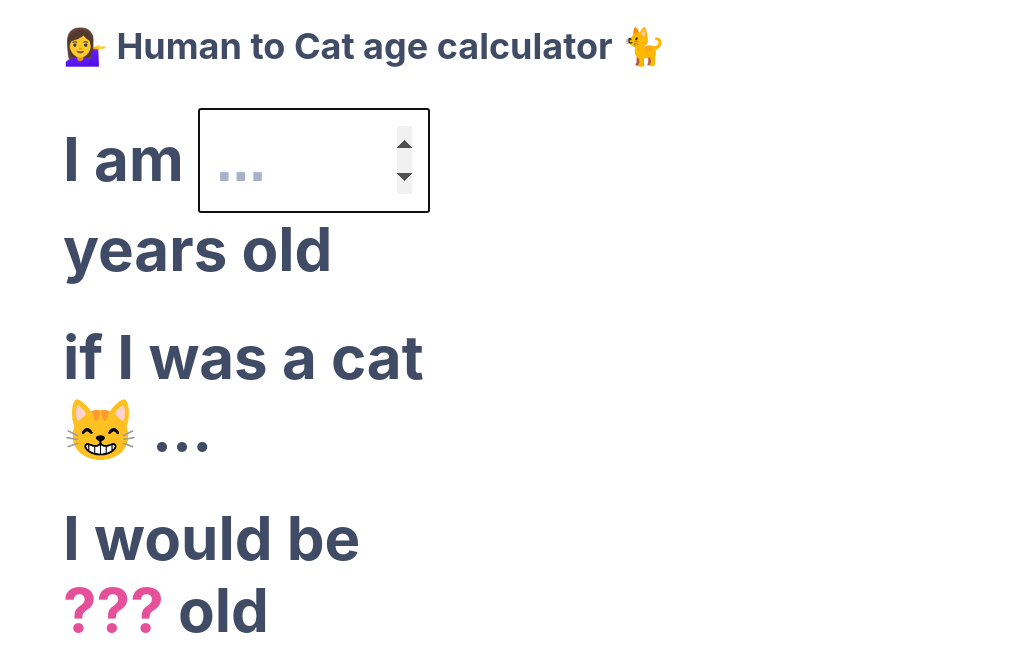
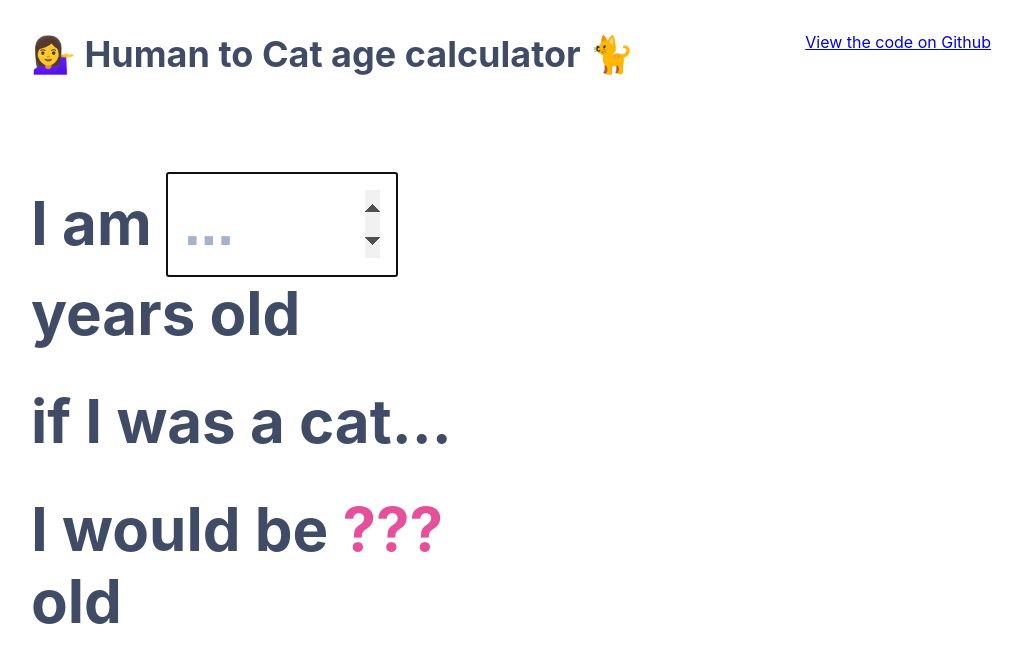
Before and after one commit to embob/cat-age-calculator-app, a React (Create React App) app: page / in a window 1280 px wide. Shown: the top 672 px of the page, without its empty margins (129-1151 px from the left). Built offline with nearby package versions, Linux system fonts and the light colour scheme.

Commit message:
Add Github link + styling

```diff
--- a/src/App.css
+++ b/src/App.css
@@ -1,5 +1,6 @@
+
 .App {
-  width: 70%;
+  width: 75%;
   margin: 0 auto;
   color: #404c66;
 }
@@ -7,9 +8,16 @@
 .App header {
   display: flex;
   justify-content: space-between;
+  margin: 32px 0 96px;
+  /* margin-bottom: 96px; */
 }
 
 .App__title {
   font-size: 36px;
-  margin-bottom: 40px;
+  margin: 0;
 }
+
+
+footer {
+  margin-top: 64px;
+}
--- a/src/App.js
+++ b/src/App.js
@@ -7,6 +7,7 @@ function App() {
     <div className="App">
       <header>
         <h1 className="App__title">💁‍♀️ Human to Cat age calculator 🐈</h1>
+        <a href="https://github.com/embob/cat-age-calculator-app">View the code on <span className="icon icon--github">Github</span></a>
       </header>
       <Calculator />
     </div>
--- a/src/components/Calculator/Calculator.jsx
+++ b/src/components/Calculator/Calculator.jsx
@@ -55,7 +55,7 @@ function AgeNumber() {
 function CatAge() {
   const { age } = useContext(AgeContext);
   if (age === 0 || age > 116)
-    return "Oops! Human age must be between 1 and 116";
+    return "Oops! 🙀 The age must be between 1 and 116";
   return (
     <div className="calculator__result">
       <div>
@@ -90,7 +90,7 @@ export default function Calculator() {
             />{" "}
             years old
           </div>
-          <div className="calculator__text">if I was a cat 😸 ...</div>
+          <div className="calculator__text">if I was a cat...</div>
           <CatAge />
         </div>
         <div className="right">
```
